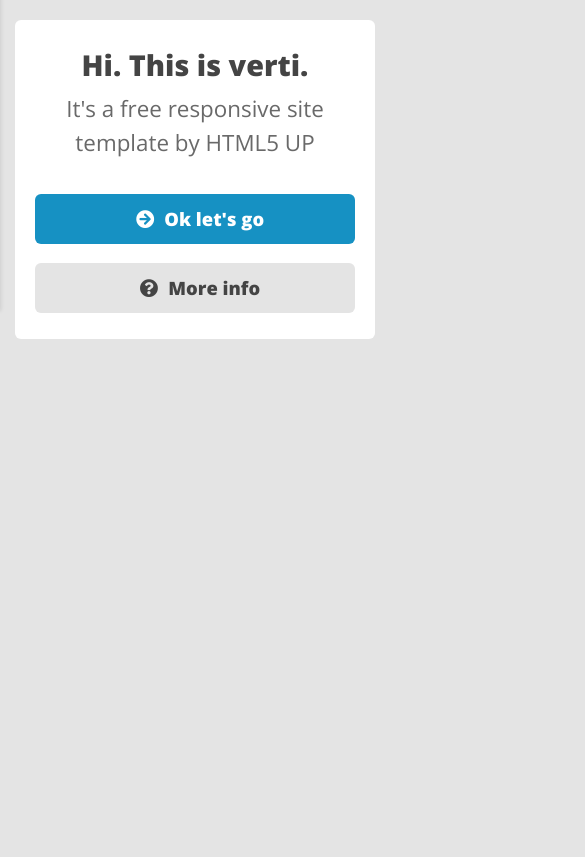
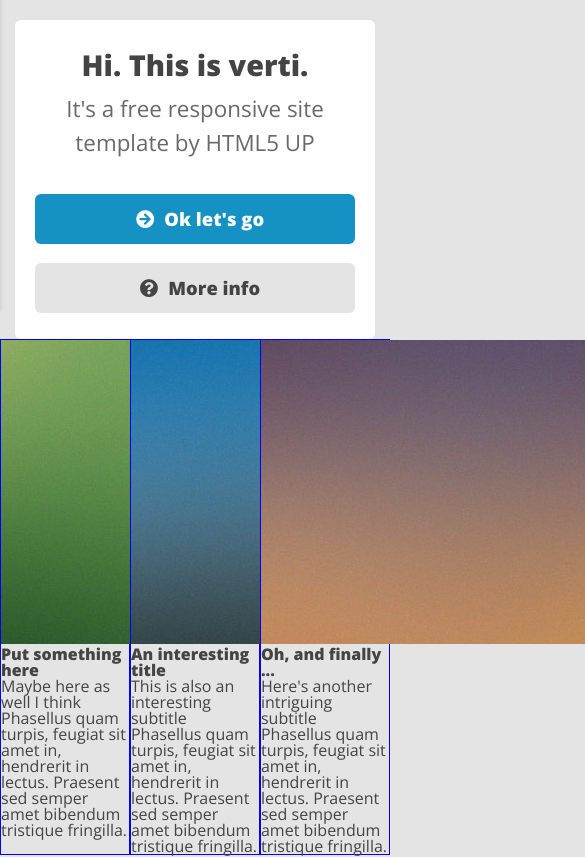
Before and after one commit to pawel-peksa/Verti, a website: page index.html in a window 390 px wide. Shown: the part 135-992 px from the top of the page, 585 px wide, since content can reach past the window. Before the commit the page ends 844 px from the top, so only its background shows below. Drawn offline with nearby package versions, Linux system fonts and the light colour scheme.

Commit message:
grid for mobile & add shadow class

```diff
--- a/index.html
+++ b/index.html
@@ -37,7 +37,7 @@
     </nav>
   </header>
 
-  <section class="banner container">
+  <section class="banner container shadow">
     <div class="text-wrapper">
       <h2>Hi. This is verti.</h2>
       <p>It's a free responsive site template by HTML5 UP</p>
@@ -47,5 +47,48 @@
       <a class="btn" href="#"><span class="fas fa-question-circle"></span>More info</a>
     </div>
   </section>
+
+  <section class="articles container grid-container">
+    <div class="row">
+      <div class="col-4">
+        <div class="article shadow">
+          <img src="assets/pic01.jpg">
+          <div class="text-wrapper">
+            <header>
+              <h2>Put something here</h2>
+              <p>Maybe here as well I think</p>
+            </header>
+            <p>Phasellus quam turpis, feugiat sit amet in, hendrerit in lectus. Praesent sed semper amet bibendum tristique fringilla.</p>
+          </div>
+        </div>
+      </div>
+
+      <div class="col-4">
+        <div class="article shadow">
+          <img src="assets/pic02.jpg">
+          <div class="text-wrapper">
+            <header>
+              <h2>An interesting title</h2>
+              <p>This is also an interesting subtitle</p>
+            </header>
+            <p>Phasellus quam turpis, feugiat sit amet in, hendrerit in lectus. Praesent sed semper amet bibendum tristique fringilla.</p>
+          </div>
+        </div>
+      </div>
+
+      <div class="col-4">
+        <div class="article shadow">
+          <img src="assets/pic03.jpg">
+          <div class="text-wrapper">
+            <header>
+              <h2>Oh, and finally ...</h2>
+              <p>Here's another intriguing subtitle</p>
+            </header>
+            <p>Phasellus quam turpis, feugiat sit amet in, hendrerit in lectus. Praesent sed semper amet bibendum tristique fringilla.</p>
+          </div>
+      </div>
+    </div>
+  </section>
+
 </body>
 </html>
--- a/scss/_settings.scss
+++ b/scss/_settings.scss
@@ -11,6 +11,10 @@
   font-family: "Open Sans", sans-serif;
   color: $textColor;
   background: $bgDarkColor;
+}
+
+.shadow {
+  box-shadow: 0px 3px 0px 0px rgba(0, 0, 0, 0.05);
 }
 
 .container,
@@ -33,7 +37,10 @@
 
     @for $i from 1 through $col-number {
       .col-#{$i} {
-        width: $col-width * $i;
+        width: 100%;
+        @include desktop() {
+          width: $col-width * $i;
+        }
       }
     }
   }
```
